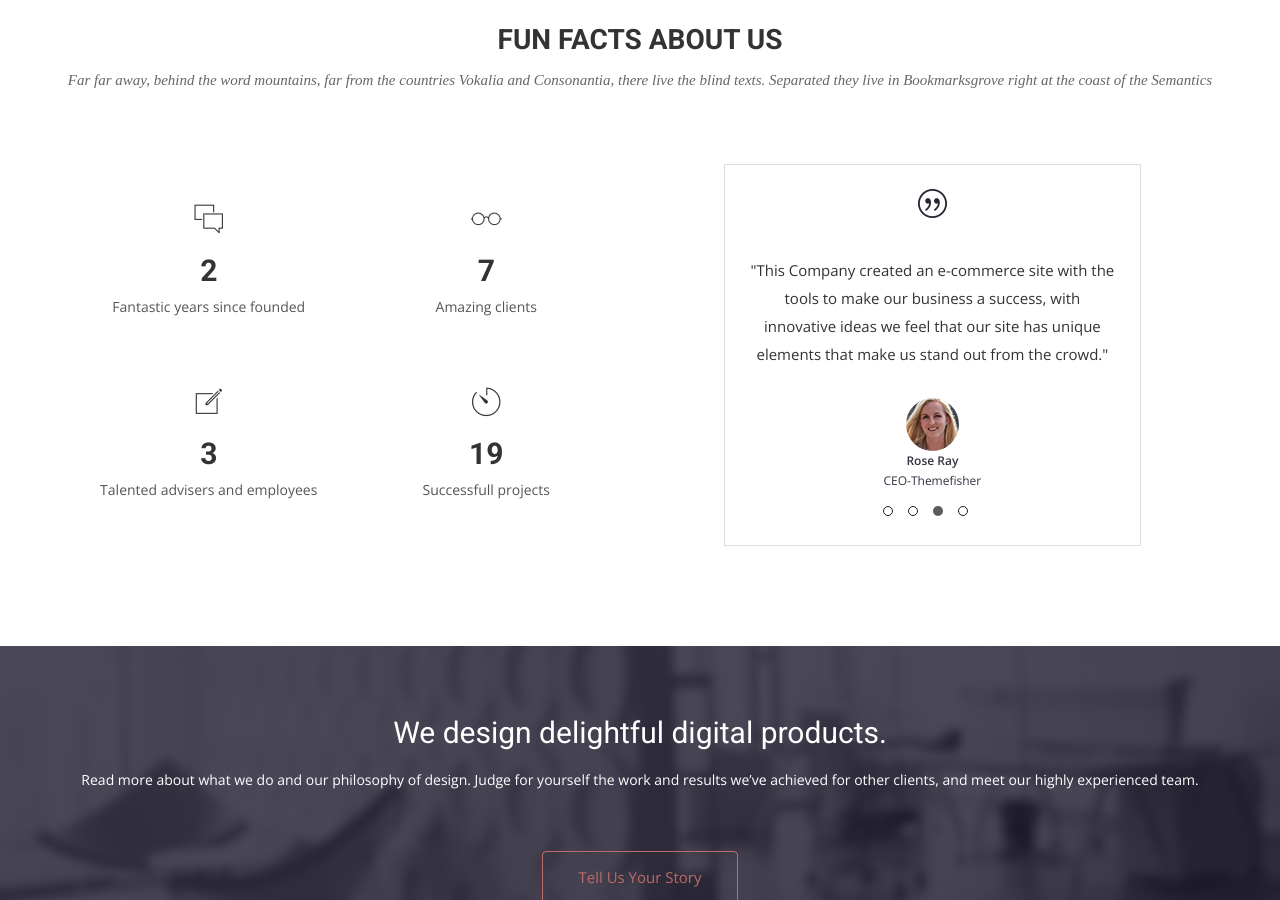
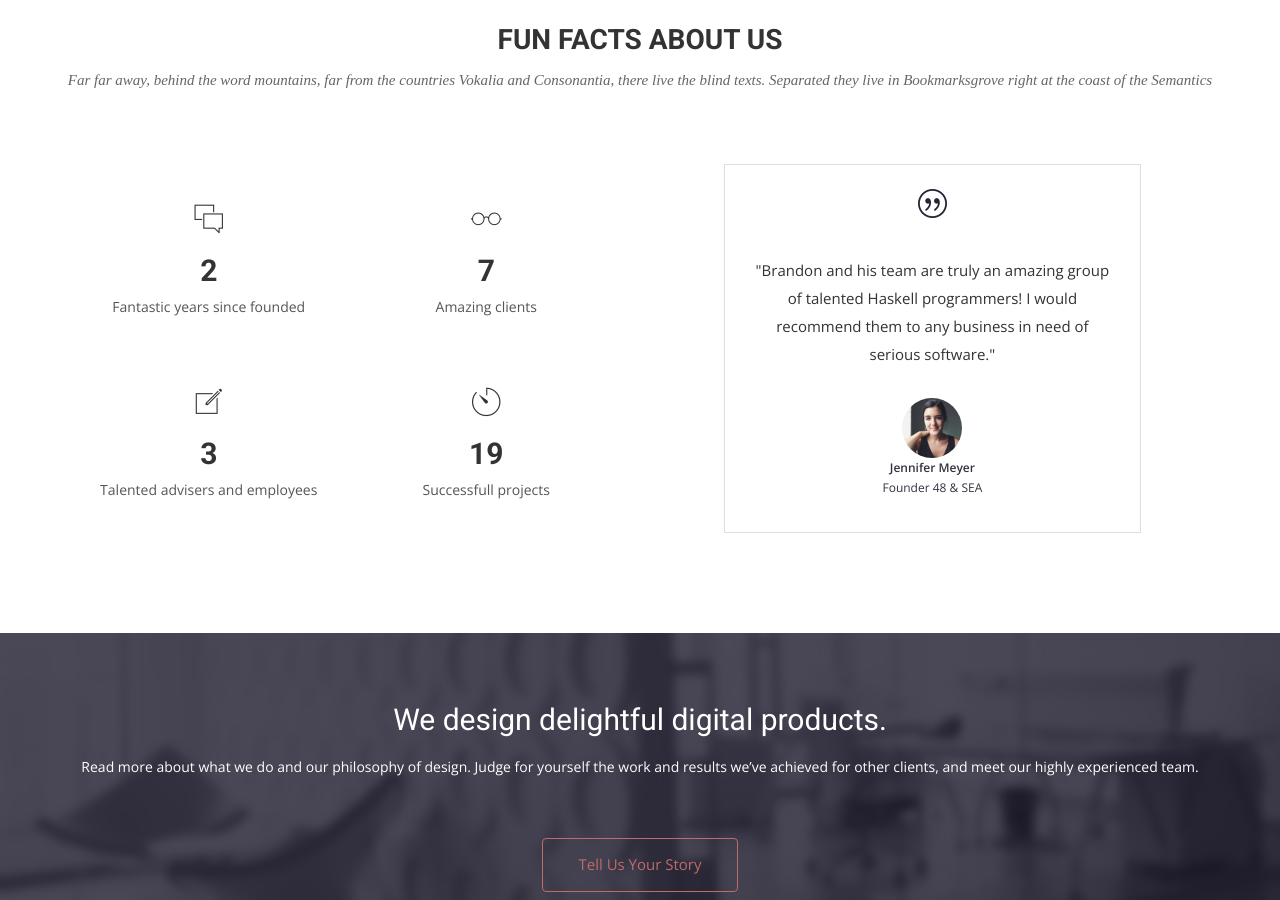
Before and after one commit to civiclabsconsulting/civiclabs.com, a Jekyll site: the page built from src/index.html, in a window 1280 px wide and 900 px high, scrolled down 3583 px. Built offline with Jekyll 4.4.1, drawn with Linux system fonts in a browser that asks for light colours; some web fonts are replaced.

```diff
--- a/src/index.html
+++ b/src/index.html
@@ -198,34 +198,10 @@ $("#newsletterForm").on("submit", function(e) {
                     <div id="testimonial-slider" class="owl-carousel">
                         <div>
                             <img src="img/cotation.png" alt="IMG">
-                            <p>"This Company created an e-commerce site with the tools to make our business a success, with innovative ideas we feel that our site has unique elements that make us stand out from the crowd."</p>
+                            <p>"Brandon and his team are truly an amazing group of talented Haskell programmers! I would recommend them to any business in need of serious software."</p>
                             <div class="user">
-                                <img src="img/item-img1.jpg" alt="Pepole">
-                                <p><span>Rose Ray</span> CEO-Themefisher</p>
-                            </div>
-                        </div>
-                        <div>
-                            <img src="img/cotation.png" alt="IMG">
-                            <p>"This Company created an e-commerce site with the tools to make our business a success, with innovative ideas we feel that our site has unique elements that make us stand out from the crowd."</p>
-                            <div class="user">
-                                <img src="img/item-img1.jpg" alt="Pepole">
-                                <p><span>Rose Ray</span> CEO-Themefisher</p>
-                            </div>
-                        </div>
-                        <div>
-                            <img src="img/cotation.png" alt="IMG">
-                            <p>"This Company created an e-commerce site with the tools to make our business a success, with innovative ideas we feel that our site has unique elements that make us stand out from the crowd."</p>
-                            <div class="user">
-                                <img src="img/item-img1.jpg" alt="Pepole">
-                                <p><span>Rose Ray</span> CEO-Themefisher</p>
-                            </div>
-                        </div>
-                        <div>
-                            <img src="img/cotation.png" alt="IMG">
-                            <p>"This Company created an e-commerce site with the tools to make our business a success, with innovative ideas we feel that our site has unique elements that make us stand out from the crowd."</p>
-                            <div class="user">
-                                <img src="img/item-img1.jpg" alt="Pepole">
-                                <p><span>Rose Ray</span> CEO-Themefisher</p>
+                                <img height="60px;" src="img/jenny.jpg" alt="Pepole">
+                                <p><span>Jennifer Meyer</span> Founder 48 &amp; SEA</p>
                             </div>
                         </div>
                     </div>
```
Also changed, not shown: docs/index.html (+3 -27 lines), docs/img/jenny.jpg (added), src/img/jenny.jpg (added).
